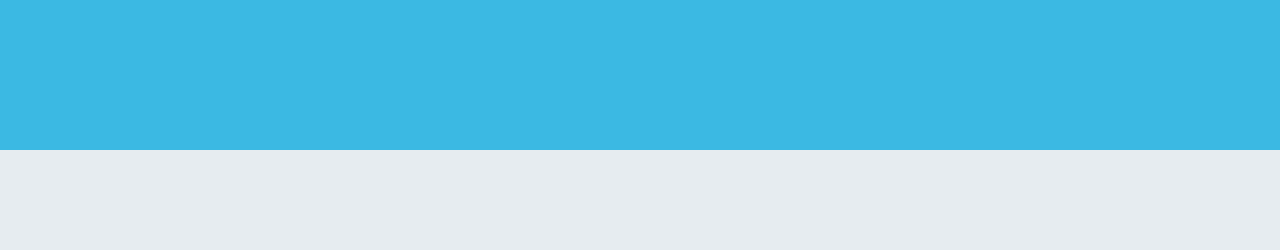
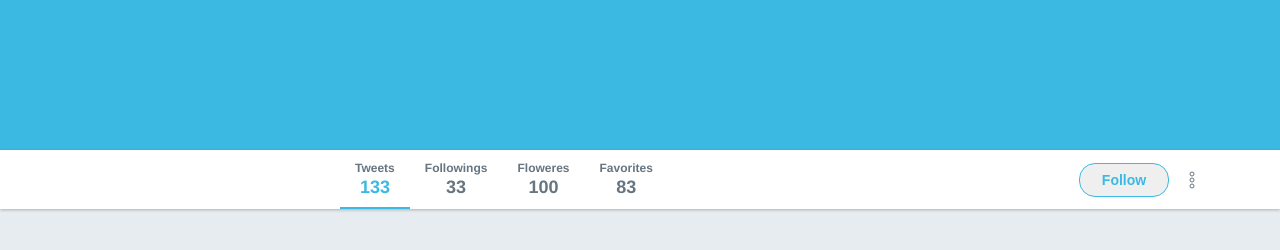
Before and after one commit to guilhermeal/rocketseat_bonus_flexbox, a plain HTML site: page projetoTwitterClone/index.html in a window 1280 px wide. Shown: the part 276-526 px from the top of the page. Drawn offline with Linux system fonts and the light colour scheme.

Commit message:
feat(app-twitter-clone)> cria barra superior

```diff
--- a/projetoTwitterClone/assets/styles/styles.css
+++ b/projetoTwitterClone/assets/styles/styles.css
@@ -111,3 +111,81 @@ div.banner {
 
   color: #FFFFFF;
 }
+
+div.bar {
+  height: 59px;
+  background: #FFFFFF;
+  box-shadow: 0 1px 3px rgba(0,0,0,0.25);
+}
+
+div.bar .content {
+  display: flex;
+  justify-content: space-between;
+  align-items: center;
+  padding-left: 285px;
+  height: 100%;
+}
+
+div.bar .content ul {
+  display: flex;
+  list-style: none;
+  height: 100%;
+}
+
+div.bar .content ul li {
+  display: flex;
+  flex-direction: column;
+  justify-content: center;
+  align-items: center;
+  padding: 0 15px;
+  position: relative;
+}
+
+div.bar .content ul li.active::after {
+  content: '';
+  width: 100%;
+  height: 2px;
+  position: absolute;
+  bottom: 0;
+  left: 0;
+  background: #3BB9E3;
+}
+
+div.bar .content ul li span {
+  color: #667580;
+  font-size: 12px;
+  font-weight: bold;
+}
+
+div.bar .content ul li strong {
+  color: #667580;
+  font-size: 18px;
+  font-weight: bold;
+  margin-top: 2px ;
+}
+
+div.bar .content ul li.active strong {
+  color: #3BB9E3;
+}
+
+
+div.bar .content .actions  {
+  display: flex;
+}
+
+div.bar .content .actions button {
+  height: 34px;
+
+  display: flex;
+  align-items: center;
+  justify-content: center;
+
+  width: 90px;
+  font-weight: bold;
+  font-size: 14px;
+  color: #3bb9e3;
+  border: 1px solid #3bb9e3;
+  border-radius: 16px;
+
+  margin-right: 20px;
+}
--- a/projetoTwitterClone/index.html
+++ b/projetoTwitterClone/index.html
@@ -32,5 +32,36 @@
     <div class="banner">
       <h1>Twitter do Guilherme</h1>
     </div>
+
+    <div class="bar">
+
+      <div class="content">
+        <ul>
+          <li class="active">
+            <span>Tweets</span>
+            <strong>133</strong>
+          </li>
+          <li>
+            <span>Followings</span>
+            <strong>33</strong>
+          </li>
+          <li>
+            <span>Floweres</span>
+            <strong>100</strong>
+          </li>
+          <li>
+            <span>Favorites</span>
+            <strong>83</strong>
+          </li>
+        </ul>
+
+        <div class="actions">
+          <button>Follow</button>
+          <img src="./assets/images/more.svg" alt="More">
+        </div>
+
+      </div>
+
+    </div>
   </body>
 </html>
```
